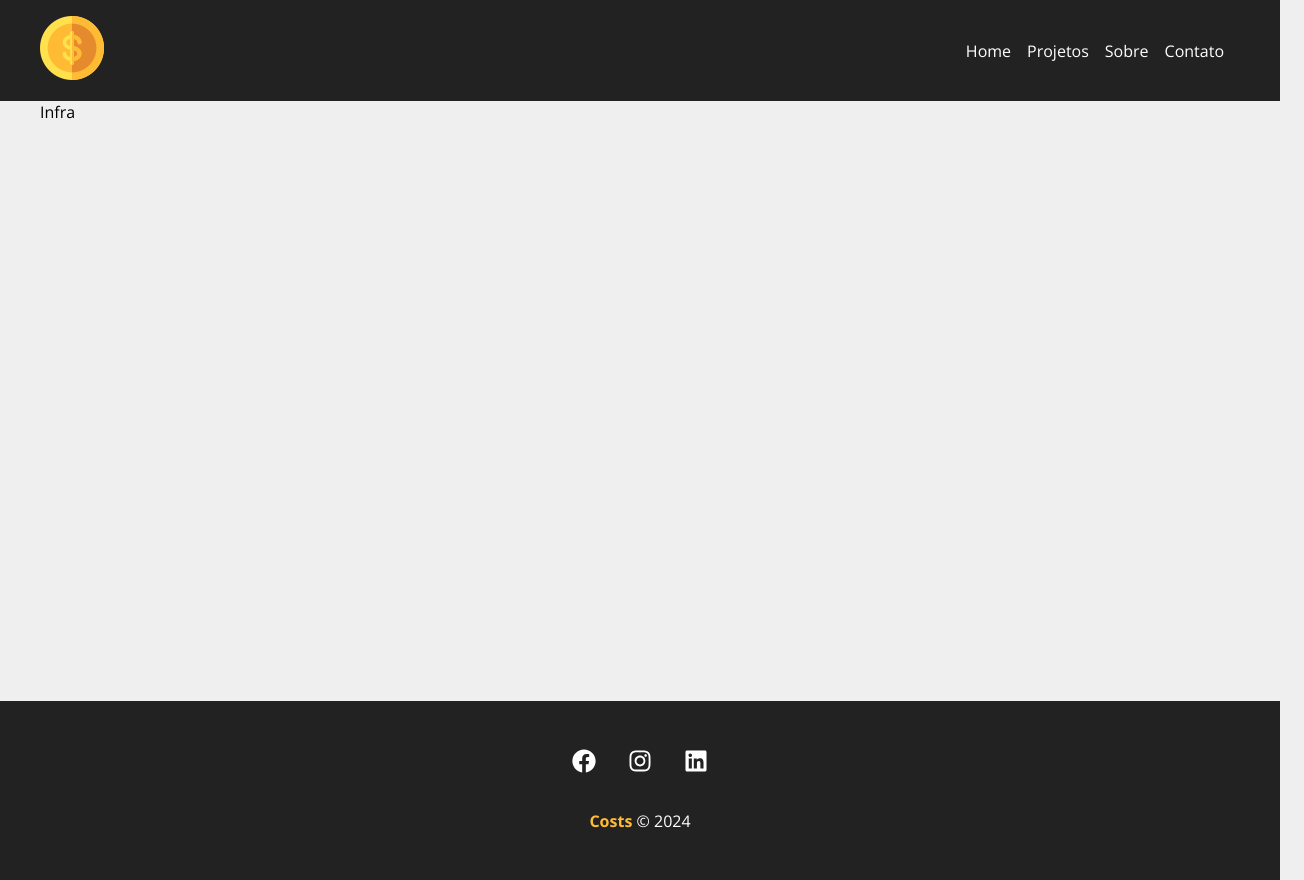
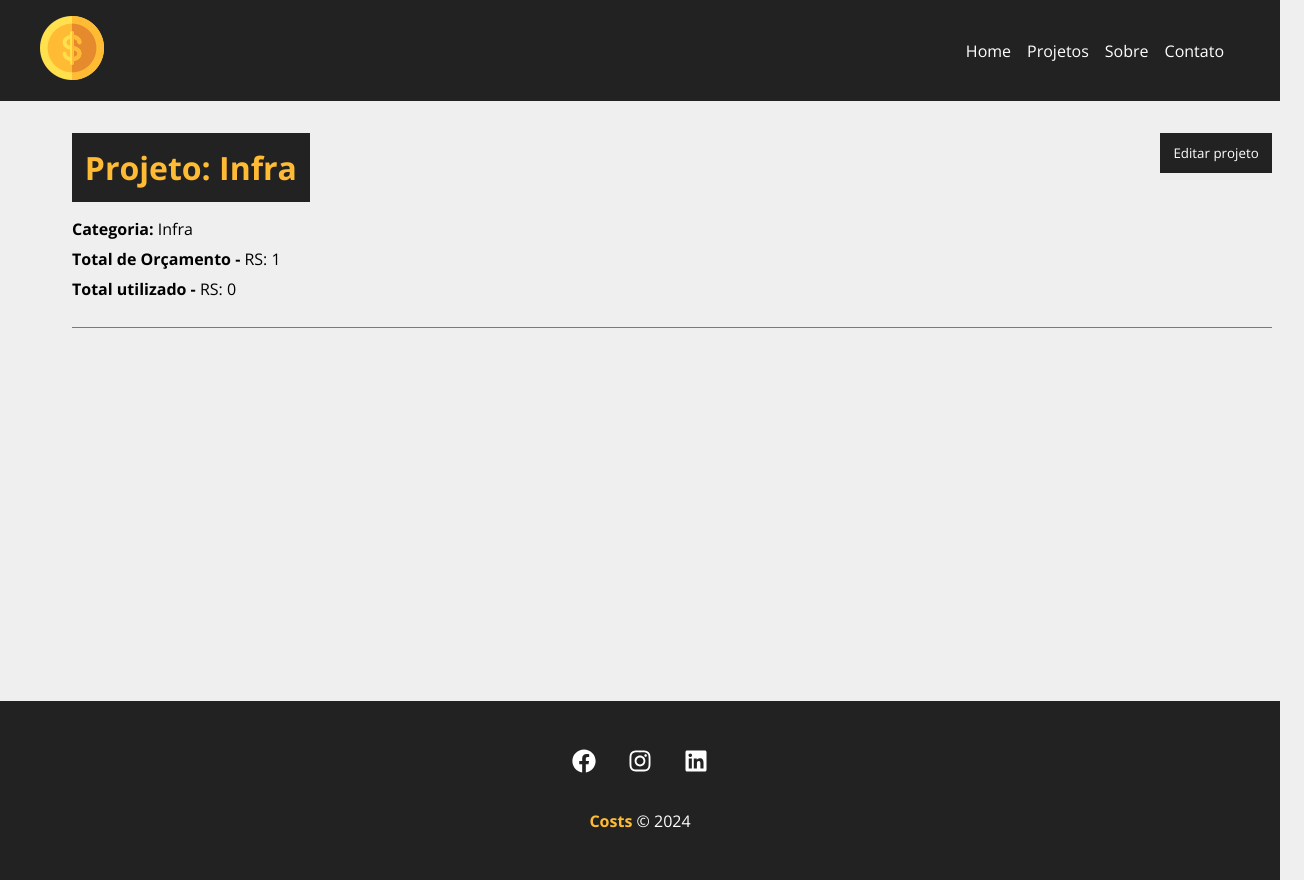
Before and after one commit to andredw13L/costs, a React (Create React App) app: page /project/1 in a window 1280 px wide. Shown: the whole page, 1304 px wide, since content can reach past the window. Built offline with nearby package versions, Linux system fonts and the light colour scheme; data requests are answered from the project's data file.

Commit message:
Exibindo detalhes do projeto

```diff
--- a/src/components/pages/Project.js
+++ b/src/components/pages/Project.js
@@ -1,13 +1,18 @@
 import { useParams } from 'react-router-dom'
 import styles from './Project.module.css'
 import { useEffect, useState } from 'react'
+import Loading from "../layouts/Loading"
+import Container from "../layouts/Container";
 
 function Project() {
 
     const { id } = useParams()
     const [project, setProject] = useState([])
+    const [showProjectForm, setShowProjectForm] = useState(false)
+
 
     useEffect(() => {
+        setTimeout(() => {
             fetch(`http://localhost:5000/projects/${id}`, {
                 method: 'GET',
                 headers: {
@@ -24,10 +29,51 @@ function Project() {
                 setProject(data)
             })
             .catch((err) => console.log(err));
+        }, );
     }, [id]);
 
+    function toggleProjectForm() {
+        setShowProjectForm(!showProjectForm)
+    }
+
     return (
-        <p>{project.name}</p>
+        <>
+         {project.name ? (
+            <div className={styles.project_details}>
+                <Container customClass="column">
+                    <div className={styles.details_container}>
+                        <h1>Projeto: {project.name}</h1>
+                        <button  className={styles.btn} onClick={toggleProjectForm}>
+                            {!showProjectForm ? 'Editar projeto' : 'Fechar'}
+                        </button>
+                        {!showProjectForm ? (
+                            <div className={styles.project_info}>
+                                <p>
+                                    <span>Categoria: </span> {project.category.name}
+                                </p>
+                                <p>
+                                    <span>Total de Orçamento - </span>RS: {project.budget}
+                                </p>
+                                <p>
+                                    <span>Total utilizado - </span>RS: {project.cost}
+                                </p>
+                            </div>
+                        ) : (
+                            <div className={styles.project_info}>
+                                <p>Detalhes do projeto</p>
+                            </div>
+                        )}
+                    </div>
+                </Container>
+            </div>
+        )
+
+        :(
+
+         <Loading />
+
+        )}
+        </>
     )
 }
 
--- a/src/components/pages/Project.module.css
+++ b/src/components/pages/Project.module.css
@@ -0,0 +1,48 @@
+.project_details {
+    padding: 2em;
+}
+
+.project_details h1,
+.project_details h2,
+.project_details p {
+    margin-bottom: 0.5em;
+}
+
+.project_details h1 {
+    background-color: #222;
+    color: #ffbb33;
+    padding: 0.4em;
+}
+
+.project_details span {
+    font-weight: bold;
+}
+
+.details_container,
+.service_form_container {
+    border-bottom: 1px solid #7a7a7a;
+    margin-bottom: 1.2em;
+    padding-bottom: 1.2em;
+    display: flex;
+    justify-content: space-between;
+    flex-wrap: wrap;
+}
+
+.btn {
+    background-color: #222;
+    color: #fff;
+    padding: 0.5em 1em;
+    text-decoration: none;
+    transition: 0.5s;
+    cursor: pointer;
+    max-height: 40px;
+    border: none;
+}
+
+.btn:hover {
+    color: #ffbb33;
+}
+
+.project_info {
+    width: 100%;
+}
```
Also changed, not shown: src/components/layouts/LinkButton.module.css (line endings or trailing spaces). Lines whose indentation alone changed are shown as unchanged.
